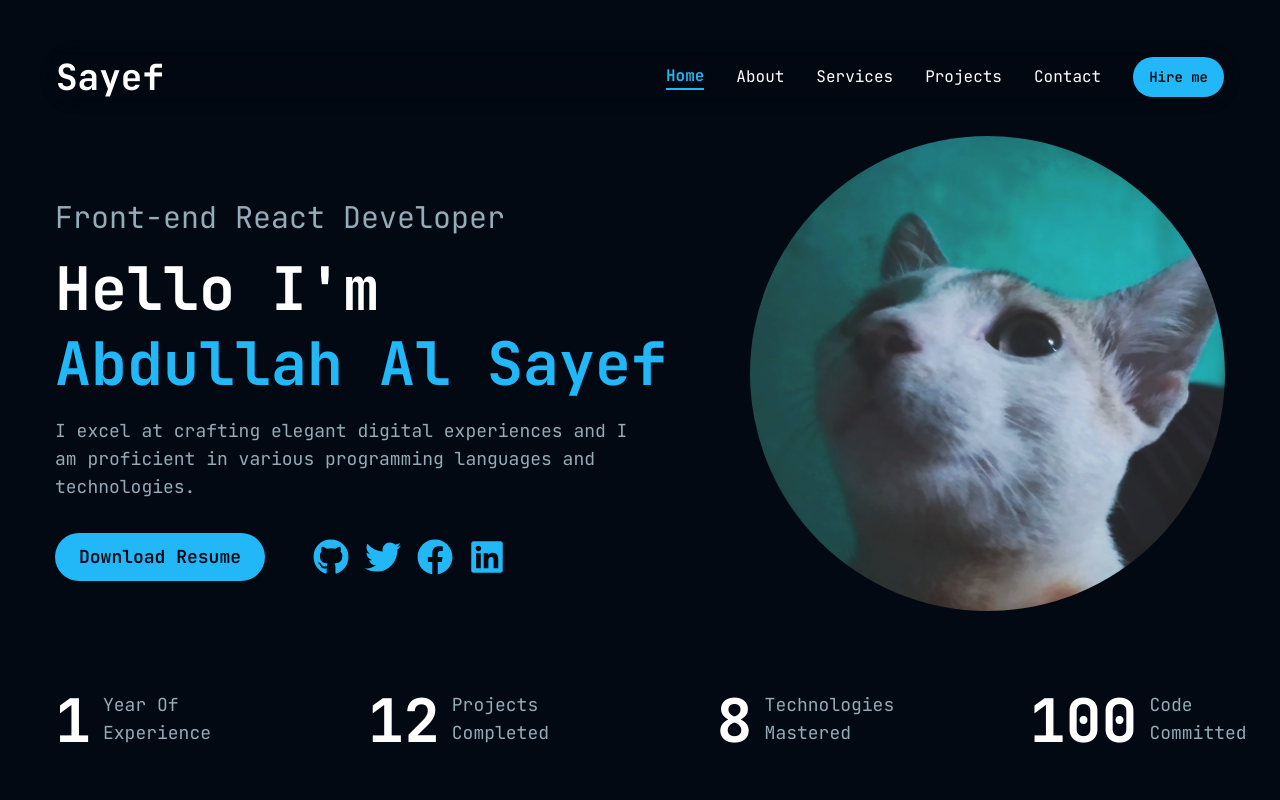
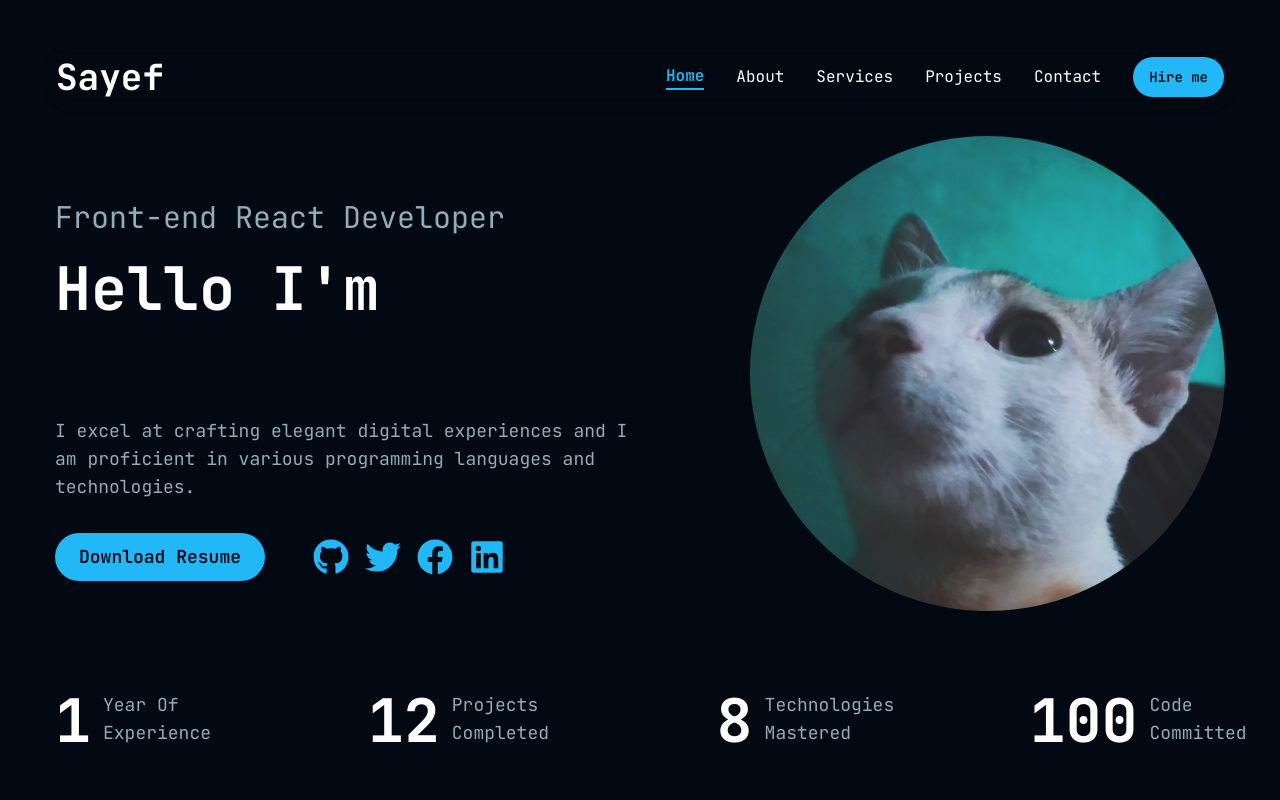
Before and after one commit to blckdrgn03/new-portfolio, a Next.js app: page / in a window 1280 px wide. Shown: the top 800 px of the page. Built offline with nearby package versions, Linux system fonts and the light colour scheme.

Commit message:
Update text-generate-effect.jsx

```diff
--- a/components/ui/text-generate-effect.jsx
+++ b/components/ui/text-generate-effect.jsx
@@ -1,4 +1,4 @@
-"use client";
+"use client"; // This component should be a client component
 import { useEffect } from "react";
 import { motion, stagger, useAnimate } from "framer-motion";
 import { cn } from "@/lib/utils";
@@ -11,26 +11,31 @@ export const TextGenerateEffect = ({
   delay = 0, // Accepting delay as a prop
 }) => {
   const [scope, animate] = useAnimate();
-  let wordsArray = words.split(" ");
+  const wordsArray = words.split(" ");
 
   useEffect(() => {
     console.log("Animating words with delay:", delay);
+    // Animate with a combined delay
     animate("span", {
       opacity: 1,
       filter: filter ? "blur(0px)" : "none",
     }, {
-      duration: duration ? duration : 1,
-      delay: stagger(0.2), // Using the passed delay here
+      duration: duration,
+      delay: delay, // Initial delay before starting the animation
+      // Add stagger for each word
+      transition: {
+        delay: stagger(0.2, { start: delay }), // Stagger words with the initial delay
+      },
     });
-  }, [scope.current, delay]); // Include delay in dependency array
+  }, [scope.current, delay, animate, duration, filter]); // Include all dependencies
 
   const renderWords = () => {
     return (
-      <motion.div transition={{delay: delay}} ref={scope}>
+      <motion.div ref={scope}>
         {wordsArray.map((word, idx) => (
           <motion.span
             key={word + idx}
-            className="opacity-0"
+            className="opacity-0" // Starts invisible
             style={{
               filter: filter ? "blur(10px)" : "none",
             }}
```
